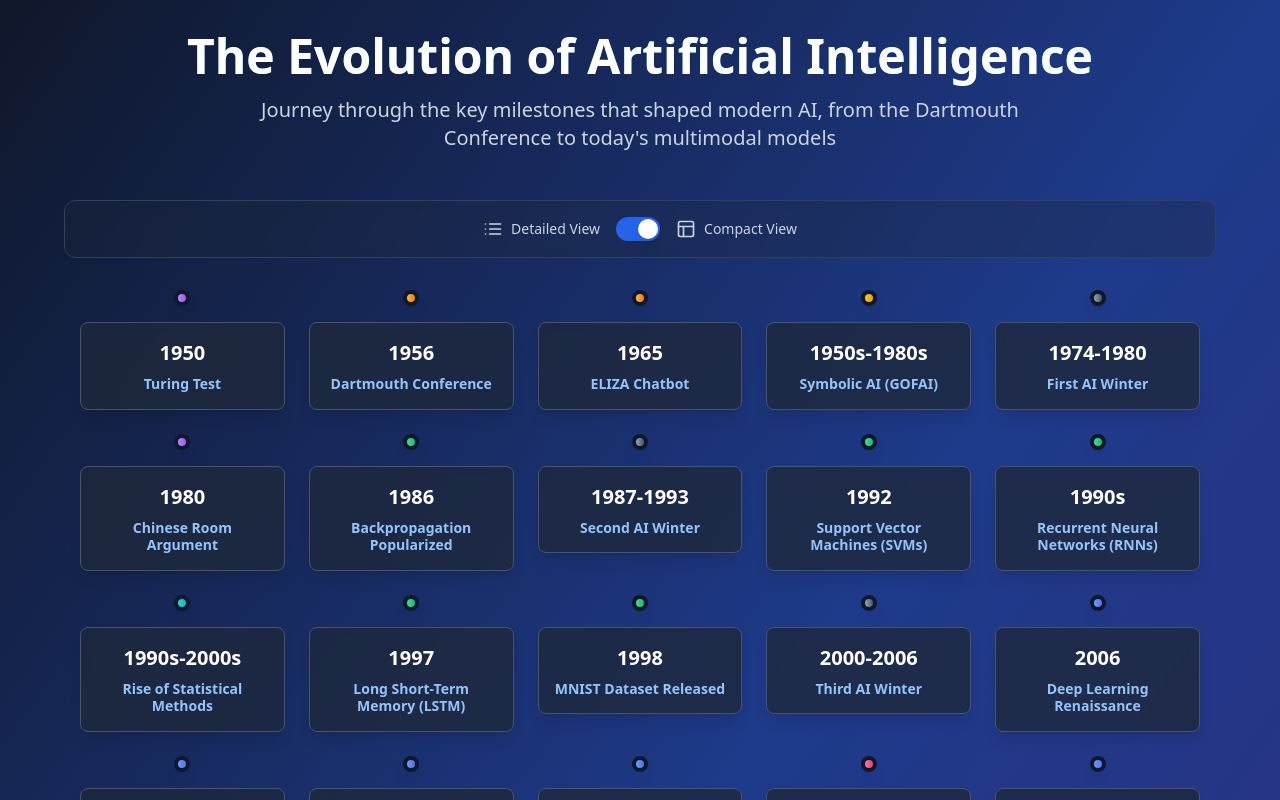
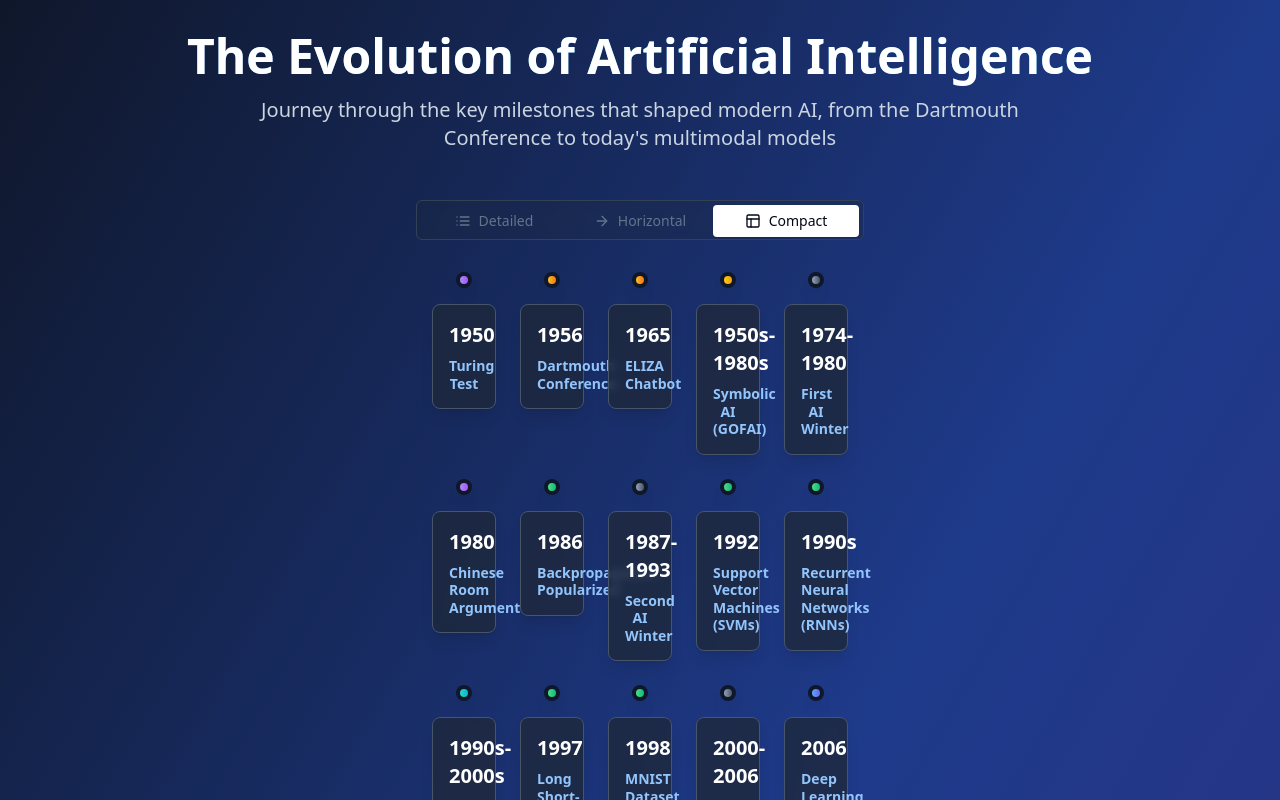
Before and after one commit to malminhas/ai-chronicle-view, a React (Vite) app: page / in a window 1280 px wide. Shown: the top 800 px of the page. Built offline with nearby package versions, Linux system fonts and the light colour scheme.

Commit message:
feat: Add horizontal timeline view
Adds a new "Horizontal View" option to the timeline component, restoring the original horizontal scrolling timeline. The view selection now includes "Detailed", "Horizontal", and "Compact" options.

```diff
--- /dev/null
+++ b/src/components/HorizontalTimeline.tsx
@@ -0,0 +1,83 @@
+
+import { useState } from "react";
+import { TimelineEventData } from "@/data/timelineData";
+import { getCategoryColor } from "@/utils/categoryUtils";
+import { Carousel, CarouselContent, CarouselItem, CarouselNext, CarouselPrevious } from "@/components/ui/carousel";
+
+interface HorizontalTimelineProps {
+  events: TimelineEventData[];
+  onEventClick: (event: TimelineEventData) => void;
+}
+
+export const HorizontalTimeline = ({ events, onEventClick }: HorizontalTimelineProps) => {
+  const [hoveredEvent, setHoveredEvent] = useState<string | null>(null);
+
+  return (
+    <div className="mb-16 px-8">
+      <Carousel
+        opts={{
+          align: "start",
+          loop: false,
+        }}
+        className="w-full"
+      >
+        <CarouselContent className="-ml-2 md:-ml-4">
+          {events.map((event, index) => {
+            const colorClasses = getCategoryColor(event.category);
+            const isHovered = hoveredEvent === `${event.year}-${event.event}`;
+            const eventKey = `${event.year}-${event.event}`;
+
+            return (
+              <CarouselItem key={eventKey} className="pl-2 md:pl-4 basis-80">
+                <div
+                  className="relative flex flex-col cursor-pointer group h-full"
+                  onMouseEnter={() => setHoveredEvent(eventKey)}
+                  onMouseLeave={() => setHoveredEvent(null)}
+                  onClick={() => onEventClick(event)}
+                >
+                  {/* Connecting line - horizontal */}
+                  {index < events.length - 1 && (
+                    <div className="absolute top-6 left-full w-8 h-0.5 bg-gradient-to-r from-blue-400 to-purple-400 z-0"></div>
+                  )}
+
+                  {/* Timeline dot */}
+                  <div className={`w-4 h-4 bg-gradient-to-r ${colorClasses} rounded-full border-4 border-slate-900 shadow-lg transition-all duration-300 ${isHovered ? 'scale-125 shadow-xl' : ''} z-10 mb-4 mx-auto`}></div>
+
+                  {/* Event card */}
+                  <div className={`bg-slate-800/80 backdrop-blur-sm p-4 rounded-lg border border-slate-600 shadow-lg transition-all duration-300 ${isHovered ? 'border-blue-400/50 shadow-blue-500/20 transform scale-105' : ''} h-full flex flex-col`}>
+                    {/* Year */}
+                    <div className="text-xl font-bold text-white mb-2 text-center">{event.year}</div>
+
+                    {/* Event title */}
+                    <h3 className="text-sm font-semibold text-blue-300 text-center leading-tight group-hover:text-blue-200 transition-colors flex-grow">
+                      {event.event}
+                    </h3>
+
+                    {/* Brief description */}
+                    <p className="text-xs text-slate-400 mt-2 text-center line-clamp-3">
+                      {event.description.substring(0, 120)}...
+                    </p>
+
+                    {/* Hover indicator */}
+                    {isHovered && (
+                      <div className="mt-3 text-blue-400 text-xs font-medium animate-fade-in text-center">
+                        Click for details →
+                      </div>
+                    )}
+                  </div>
+                </div>
+              </CarouselItem>
+            );
+          })}
+        </CarouselContent>
+        <CarouselPrevious className="left-0" />
+        <CarouselNext className="right-0" />
+      </Carousel>
+
+      {/* Info text */}
+      <div className="text-center text-slate-400 text-sm mt-6">
+        Use the arrow keys or buttons to navigate • Click on any event to see more details
+      </div>
+    </div>
+  );
+};
--- a/src/components/Timeline.tsx
+++ b/src/components/Timeline.tsx
@@ -1,44 +1,40 @@
+
 import { useState } from "react";
 import { TimelineEvent } from "./TimelineEvent";
 import { EventModal } from "./EventModal";
 import { References } from "./References";
 import { CompactTimeline } from "./CompactTimeline";
+import { HorizontalTimeline } from "./HorizontalTimeline";
 import { timelineData, TimelineEventData } from "@/data/timelineData";
-import { Switch } from "@/components/ui/switch";
-import { Layout, List } from "lucide-react";
+import { Tabs, TabsList, TabsTrigger, TabsContent } from "@/components/ui/tabs";
+import { Layout, List, ArrowRight } from "lucide-react";
 
 export type { TimelineEventData };
 
 export const Timeline = () => {
   const [selectedEvent, setSelectedEvent] = useState<TimelineEventData | null>(null);
-  const [isCompactView, setIsCompactView] = useState(true);
 
   return (
     <div className="relative max-w-6xl mx-auto">
       {/* View Toggle */}
-      <div className="flex items-center justify-center gap-4 mb-8 p-4 bg-slate-800/30 backdrop-blur-sm rounded-xl border border-slate-700">
-        <div className="flex items-center gap-2 text-slate-300">
-          <List className="w-5 h-5" />
-          <span className="text-sm font-medium">Detailed View</span>
-        </div>
-        <Switch
-          checked={isCompactView}
-          onCheckedChange={setIsCompactView}
-          className="data-[state=checked]:bg-blue-600"
-        />
-        <div className="flex items-center gap-2 text-slate-300">
-          <Layout className="w-5 h-5" />
-          <span className="text-sm font-medium">Compact View</span>
-        </div>
-      </div>
+      <div className="flex justify-center mb-8">
+        <Tabs defaultValue="compact" className="w-full max-w-md">
+          <TabsList className="grid w-full grid-cols-3 bg-slate-800/30 backdrop-blur-sm border border-slate-700">
+            <TabsTrigger value="detailed" className="flex items-center gap-2 text-xs sm:text-sm">
+              <List className="w-4 h-4" />
+              <span className="hidden sm:inline">Detailed</span>
+            </TabsTrigger>
+            <TabsTrigger value="horizontal" className="flex items-center gap-2 text-xs sm:text-sm">
+              <ArrowRight className="w-4 h-4" />
+              <span className="hidden sm:inline">Horizontal</span>
+            </TabsTrigger>
+            <TabsTrigger value="compact" className="flex items-center gap-2 text-xs sm:text-sm">
+              <Layout className="w-4 h-4" />
+              <span className="hidden sm:inline">Compact</span>
+            </TabsTrigger>
+          </TabsList>
 
-      {isCompactView ? (
-        <CompactTimeline
-          events={timelineData}
-          onEventClick={setSelectedEvent}
-        />
-      ) : (
-        <>
+          <TabsContent value="detailed" className="mt-8">
             {/* Timeline line */}
             <div className="absolute left-1/2 transform -translate-x-0.5 w-1 bg-gradient-to-b from-blue-400 via-purple-400 to-cyan-400 h-full rounded-full shadow-lg shadow-blue-500/20"></div>
 
@@ -53,8 +49,23 @@ export const Timeline = () => {
                 />
               ))}
             </div>
-        </>
-      )}
+          </TabsContent>
+
+          <TabsContent value="horizontal" className="mt-8">
+            <HorizontalTimeline
+              events={timelineData}
+              onEventClick={setSelectedEvent}
+            />
+          </TabsContent>
+
+          <TabsContent value="compact" className="mt-8">
+            <CompactTimeline
+              events={timelineData}
+              onEventClick={setSelectedEvent}
+            />
+          </TabsContent>
+        </Tabs>
+      </div>
 
       {/* References section */}
       <References />
```
Lines whose indentation alone changed are shown as unchanged.
